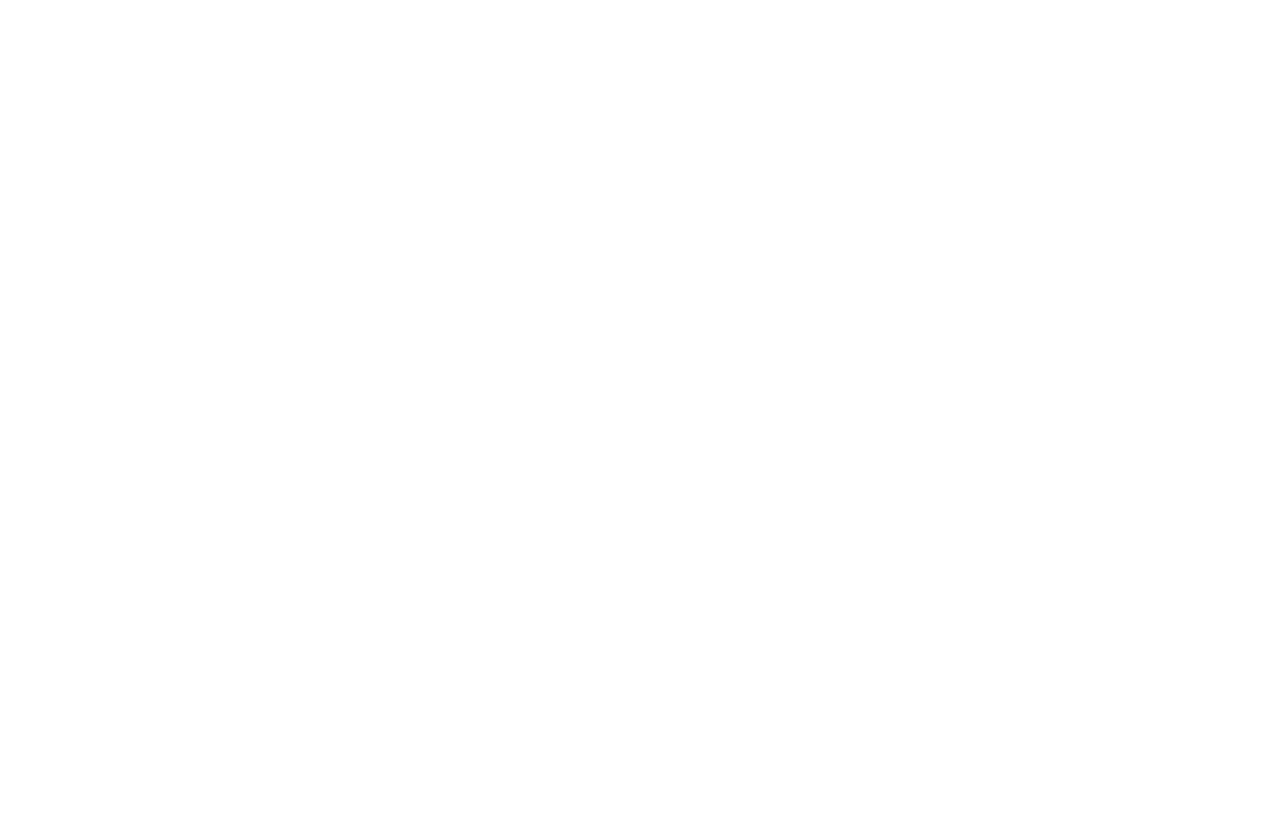
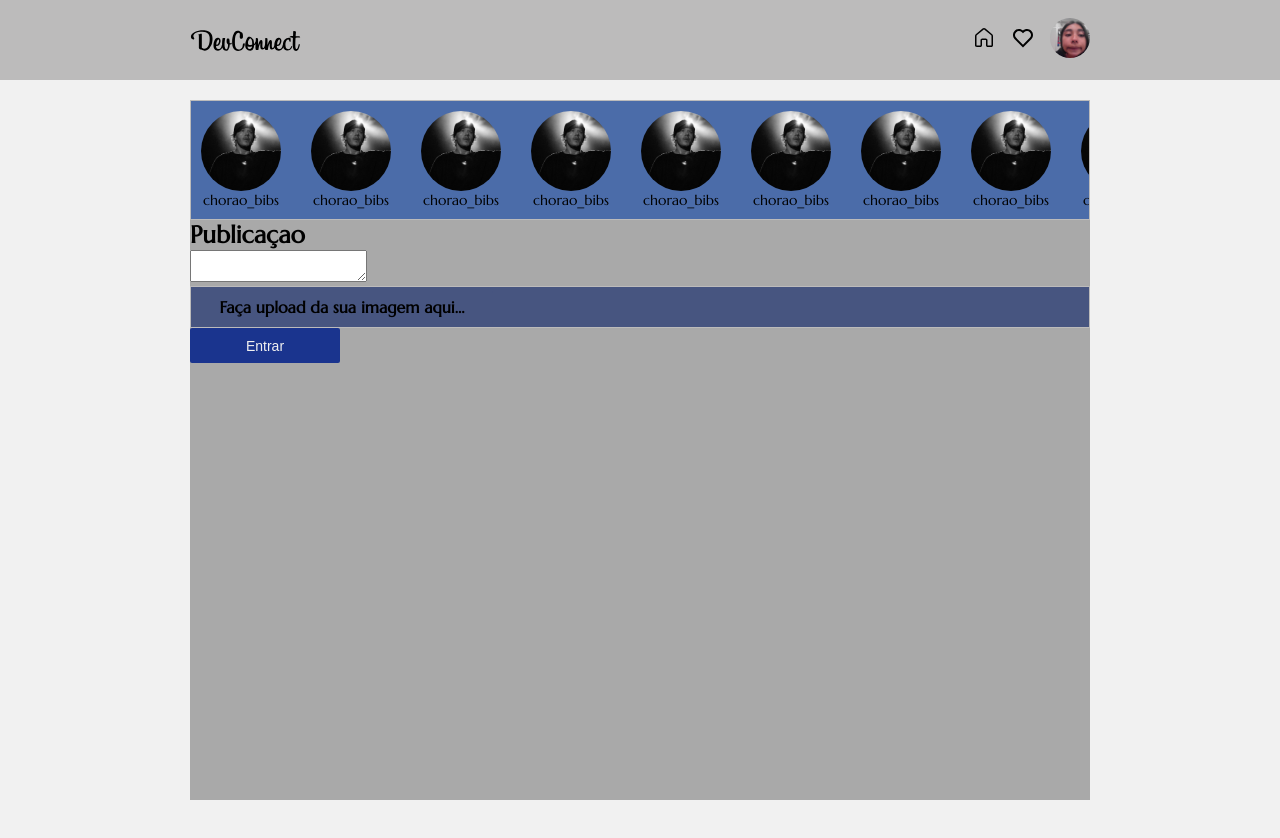
Before and after one commit to annabeatrizz-cpu/2S_DevConnect_M, a plain HTML site: page static_devconnect/pages/feed.html in a window 1280 px wide. Before the commit the page ends 800 px from the top, so only its background shows below. Drawn offline with Linux system fonts and the light colour scheme.

Commit message:
inicio da estruturacao e estilizacao tela feed

```diff
--- a/static_devconnect/pages/feed.html
+++ b/static_devconnect/pages/feed.html
@@ -0,0 +1,234 @@
+<!DOCTYPE html>
+<html lang="pt-BR">
+
+<head>
+    <meta charset="UTF-8">
+    <meta name="viewport" content="width=device-width, initial-scale=1.0">
+    <meta name="author" content="Anna Beatriz">
+    <meta name="description" content="site da empresa DevConnect">
+
+    <title>Feed - DevConnect</title>
+
+    <!--EMMET-->
+
+    <link rel="shortcut icon" href="../assets/images/logo-devconnect-sm.svg" type="image/x-icon">
+
+    <!--EMMET-->
+
+    <link rel="stylesheet" href="../styles/global.css">
+    <link rel="stylesheet" href="../styles/feed.css">
+
+</head>
+
+<body>
+    <h1>Tela Feed - DevConnect</h1>
+    <header id="cabecalho">
+        <nav>
+            <a href="./feed.html">
+                <img id="logo-desktop" src="../assets/images/logo-devconnect-md.svg" alt="logo-devconnect-md">
+            </a>
+
+            <a href="./feed.html">
+                <img id="logo-mobile" src="../assets/images/logo-devconnect-sm.svg" alt="logo-devconnect-md">
+            </a>
+
+
+
+            <div class="cabecalho-acoes">
+                <a href="./feed.html">
+                    <img src="../assets/images/icone-casa-preto.svg" alt="">
+                </a>
+                <a href="#">
+                    <img src="../assets/images/icone-coracao-preto.svg" alt="">
+                </a>
+                <a href="#">
+                    <img id="foto-perfil" src="../assets/images/imagem.jpg" alt="">
+
+                </a>
+
+
+                </a>
+
+            </div>
+        </nav>
+    </header>
+
+    <main>
+
+        <!-- section storys -->
+
+        <div class="container-flex-publi">
+            <section id="storys" class="estilo-formulario">
+
+                <article class="card-storys">
+
+                    <a href="#">
+                        <img id="foto-storys" src="../assets/images/chorao.jpg" alt="">
+                        chorao_bibs
+                    </a>
+                </article>
+                <article class="card-storys">
+
+                    <a href="#">
+                        <img id="foto-storys" src="../assets/images/chorao.jpg" alt="">
+                        chorao_bibs
+                    </a>
+                </article>
+                <article class="card-storys">
+
+                    <a href="#">
+                        <img id="foto-storys" src="../assets/images/chorao.jpg" alt="">
+                        chorao_bibs
+                    </a>
+                </article>
+
+                <article class="card-storys">
+
+                    <a href="#">
+                        <img id="foto-storys" src="../assets/images/chorao.jpg" alt="">
+                        chorao_bibs
+                    </a>
+                </article>
+
+                <article class="card-storys">
+
+                    <a href="#">
+                        <img id="foto-storys" src="../assets/images/chorao.jpg" alt="">
+                        chorao_bibs
+                    </a>
+                </article>
+
+                <article class="card-storys">
+
+                    <a href="#">
+                        <img id="foto-storys" src="../assets/images/chorao.jpg" alt="">
+                        chorao_bibs
+                    </a>
+                </article>
+
+                <article class="card-storys">
+
+                    <a href="#">
+                        <img id="foto-storys" src="../assets/images/chorao.jpg" alt="">
+                        chorao_bibs
+                    </a>
+                </article>
+
+                <article class="card-storys">
+
+                    <a href="#">
+                        <img id="foto-storys" src="../assets/images/chorao.jpg" alt="">
+                        chorao_bibs
+                    </a>
+                </article>
+
+                <article class="card-storys">
+
+                    <a href="#">
+                        <img id="foto-storys" src="../assets/images/chorao.jpg" alt="">
+                        chorao_bibs
+                    </a>
+                </article>
+
+                <article class="card-storys">
+
+                    <a href="#">
+                        <img id="foto-storys" src="../assets/images/chorao.jpg" alt="">
+                        chorao_bibs
+                    </a>
+                </article>
+
+                <article class="card-storys">
+
+                    <a href="#">
+                        <img id="foto-storys" src="../assets/images/chorao.jpg" alt="">
+                        chorao_bibs
+                    </a>
+                </article>
+
+                <article class="card-storys">
+
+                    <a href="#">
+                        <img id="foto-storys" src="../assets/images/chorao.jpg" alt="">
+                        chorao_bibs
+                    </a>
+                </article>
+
+                <article class="card-storys">
+
+                    <a href="#">
+                        <img id="foto-storys" src="../assets/images/chorao.jpg" alt="">
+                        chorao_bibs
+                    </a>
+                </article>
+
+                <article class="card-storys">
+
+                    <a href="#">
+                        <img id="foto-storys" src="../assets/images/chorao.jpg" alt="">
+                        chorao_bibs
+                    </a>
+                </article>
+
+                <article class="card-storys">
+
+                    <a href="#">
+                        <img id="foto-storys" src="../assets/images/chorao.jpg" alt="">
+                        chorao_bibs
+                    </a>
+                </article>
+
+                <article class="card-storys">
+
+                    <a href="#">
+                        <img id="foto-storys" src="../assets/images/chorao.jpg" alt="">
+                        chorao_bibs
+                    </a>
+                </article>
+
+                <article class="card-storys">
+
+                    <a href="#">
+                        <img id="foto-storys" src="../assets/images/chorao.jpg" alt="">
+                        chorao_bibs
+                    </a>
+                </article>
+
+                <article class="card-storys">
+
+                    <a href="#">
+                        <img id="foto-storys" src="../assets/images/chorao.jpg" alt="">
+                        chorao_bibs
+                    </a>
+                </article>
+
+
+            </section>
+
+            <section id="criar-publi">
+                <h2>Publicaçao</h2>
+
+                <form action="">
+                    <textarea name="" id=""></textarea>
+
+                    <footer>
+
+                        <div class="estilo-formulario">
+                            <label id="texto-upload" for="campo-upload">
+                                Faça upload da sua imagem aqui...
+                            </label>
+                            <input type="file" name="" id="campo-upload">
+                        </div>
+
+                        <button type="submit" class="formulario-botao-azul">Entrar</button>
+
+                    </footer>
+                </form>
+            </section>
+        </div>
+
+    </main>
+
+</body>
+
+</html>
--- a/static_devconnect/styles/feed.css
+++ b/static_devconnect/styles/feed.css
@@ -0,0 +1,59 @@
+main {
+
+    width: 100%;
+    min-height: 100vh;
+    display: flex;
+    justify-content: center;
+    margin-top: 20px;
+}
+
+.container-flex-publi{
+    background-color: darkgray;
+    height: 700px;
+    width: 90%;
+    max-width: 900px;
+}
+
+#storys{
+    background-color: rgb(75, 108, 169);
+    width: 100%;
+   /* height: 300px;*/
+   padding: 10px;
+   display: flex;
+   align-items: center;
+   gap: 5px;
+   justify-content: space-between;
+   overflow-x: scroll;
+   gap: 30px;
+}
+
+#storys::-webkit-scrollbar{
+    width: 0;
+
+}
+
+.card-storys{
+   /*background-color: dodgerblue;*/
+}
+
+.card-storys > a{
+    text-decoration: none;
+    font-size: var(--tamanho-fonte-sm);
+    color:black;
+
+    display: flex;
+    flex-direction: column;
+    align-items: center;
+}
+
+.card-storys>a>img{
+    width: 80px;
+    height: 80px;
+    object-fit: cover;
+    object-position: center;
+    border-radius: 50%;
+}
+
+.formulario-botao-azul{
+    width: 150px;
+}
--- a/static_devconnect/styles/global.css
+++ b/static_devconnect/styles/global.css
@@ -29,23 +29,23 @@
     --tamanho-fonte-lg: 20px;
     --tamanho-fonte-md: 16px;
     --tamanho-fonte-sm: 14px;
-    font-family: "Marcellus", sans-serif ;
+    font-family: "Marcellus", sans-serif;
 
 
 
 }
 
-*{
+* {
     padding: 0;
     margin: 0;
     box-sizing: border-box;
 }
 
-body{
+body {
     background-color: var(--cor-branco);
 }
 
-h1{
+h1 {
     position: absolute;
     z-index: -1;
     opacity: 0;
@@ -53,7 +53,7 @@ h1{
 
 /* formulario*/
 
-.formulario-botao-azul{
+.formulario-botao-azul {
     background-color: var(--cor-azul-escuro);
     border-radius: var(--borda-arredondada);
     border: none;
@@ -63,7 +63,7 @@ h1{
     font-size: var(--tamanho-fonte-sm);
 }
 
-.formulario-campos > input{
+.formulario-campos>input {
 
     border: var(--borda);
     height: 35px;
@@ -75,9 +75,92 @@ h1{
 
 }
 
-.formulario-campos > label{
+.formulario-campos>label {
     font-size: var(--tamanho-fonte-sm);
     color: var(--cor-preto);
     font-weight: 600;
 
 }
+
+.estilo-formulario {
+    width: 100%;
+    background-color: var(--cor-azul-acinzentado);
+    border: var(--borda);
+}
+
+#campo-upload {
+    display: none;
+}
+
+#texto-upload {
+    display: inline-block;
+    padding: 12px;
+    background-color: var(--cor-azul-acinzentado);
+    font-weight: bold;
+    border-radius: 6px;
+    text-align: center;
+    width: 302px;
+    padding: 10px;
+}
+
+
+#cabecalho {
+    background-color: var(--cor-cinza);
+    width: 100%;
+    height: 80px;
+    display: flex;
+    justify-content: center;
+
+
+}
+
+/*CABECALHO*/
+
+
+
+#cabecalho>nav {
+
+    width: 85%;
+    max-width: 900px;
+    height: 100%;
+    display: flex;
+    align-items: center;
+    justify-content: space-between;
+    border-bottom: var(--borda);
+}
+
+#logo-mobile {
+    display: none;
+
+}
+
+.cabecalho-acoes {
+
+    display: flex;
+    align-items: center;
+    gap: 15px;
+}
+
+.cabecalho-acoes>nav {
+    display: flex;
+    align-items: center;
+
+}
+
+#foto-perfil {
+    width: 40px;
+    height: 40px;
+    object-fit: cover;
+    object-position: center;
+    border-radius: 50%;
+}
+
+@media only screen and (max-width: 500px) {
+    #logo-mobile {
+        display: initial;
+    }
+
+    #logo-desktop {
+        display: none;
+    }
+}
--- a/static_devconnect/styles/login.css
+++ b/static_devconnect/styles/login.css
@@ -65,10 +65,9 @@ form > a, #secao-cadastro > p > a {
 }
 
 .estilo-formulario{
-    width: 100%;
+
     max-width: 342px;
-    background-color: var(--cor-azul-acinzentado);
-    border: var(--borda);
+
 }
 
 main > div > p{
```
Also changed, not shown: static_devconnect/pages/cadastro.html (+2 -2 lines), static_devconnect/styles/cadastro.css (+0 -20 lines), static_devconnect/assets/images/chorao.jpg (added), static_devconnect/assets/images/imagem.jpg (added), 1 other file.
